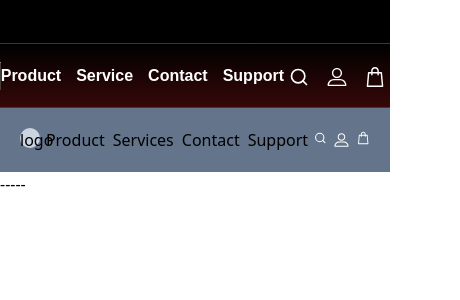
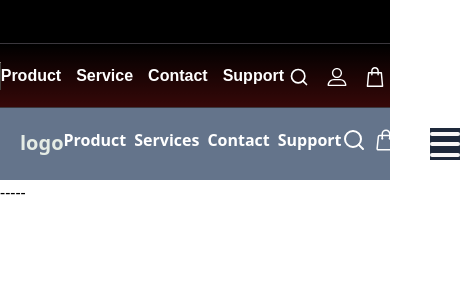
Before and after one commit to zahidhasan9/Zotech-World, a Next.js app: page / in a window 390 px wide. Shown: the top 300 px of the page, 460 px wide, since content can reach past the window. Built offline with nearby package versions, Linux system fonts and the light colour scheme.

Commit message:
fix and add responsive and nutton menu

```diff
--- a/package.json
+++ b/package.json
@@ -9,14 +9,10 @@
     "lint": "next lint"
   },
   "dependencies": {
-    "@emotion/react": "^11.14.0",
-    "@emotion/styled": "^11.14.0",
-    "@mui/icons-material": "^6.3.0",
-    "@mui/material": "^6.3.0",
     "next": "14.2.8",
     "react": "^18",
     "react-dom": "^18",
-    "styled-icons": "^10.47.1",
+    "react-icons": "^5.4.0",
     "tailwind-merge": "^2.6.0"
   },
   "devDependencies": {
--- a/src/app/globals.css
+++ b/src/app/globals.css
@@ -47,9 +47,84 @@
     font-weight: 600;
   }
 
+  /* ------------------nav menu battom------------- */
+  /* From Uiverse.io by Cevorob */
+  .burger {
+    position: relative;
+    width: 30px;
+    height: 25px;
+    background: transparent;
+    cursor: pointer;
+    display: block;
+  }
+
+  .burger input {
+    display: none;
+  }
+
+  .burger span {
+    display: block;
+    position: absolute;
+    height: 4px;
+    width: 100%;
+    background: rgb(248, 247, 247);
+    border-radius: 8px;
+    opacity: 1;
+    left: 0;
+    transform: rotate(0deg);
+    transition: 0.25s ease-in-out;
+  }
+
+  .burger span:nth-of-type(1) {
+    top: 0px;
+    transform-origin: left center;
+  }
+
+  .burger span:nth-of-type(2) {
+    top: 50%;
+    transform: translateY(-50%);
+    transform-origin: left center;
+  }
+
+  .burger span:nth-of-type(3) {
+    top: 100%;
+    transform-origin: left center;
+    transform: translateY(-100%);
+  }
+
+  .burger input:checked ~ span:nth-of-type(1) {
+    transform: rotate(45deg);
+    top: 0px;
+    left: 5px;
+  }
+
+  .burger input:checked ~ span:nth-of-type(2) {
+    width: 0%;
+    opacity: 0;
+  }
+
+  .burger input:checked ~ span:nth-of-type(3) {
+    transform: rotate(-45deg);
+    top: 22px;
+    left: 5px;
+  }
+
   /* -------------------------------start project--------------------------- */
+  .logoweb {
+    color: rgb(229, 236, 229);
+    font-size: 20px;
+    font-weight: 800;
+    margin: 0px;
+    padding: 0px;
+  }
+  .fontcolor {
+    color: white;
+  }
+  .logo {
+    color: white;
+  }
   .logo:hover {
-    fill: #0a0a0a;
-    color: #000000;
+    /* fill: #ec0c0c; */
+    color: #d81212;
   }
 }
--- a/src/components/Navbar/assets/UserIcon.js
+++ b/src/components/Navbar/assets/UserIcon.js
@@ -1,22 +1,34 @@
-import React from 'react'
+import React from 'react';
 import { twMerge } from 'tailwind-merge';
-function UserIcon({className}) {
+function UserIcon({ className }) {
   return (
-    <svg version="1.1" xmlns="http://www.w3.org/2000/svg" viewBox="0 0 129 129" xmlnsXlink="http://www.w3.org/1999/xlink"  className='logo'>
-  <g>
-    <g>
-      <path d="m64.3,71.6c18,0 32.6-14.6 32.6-32.6s-14.6-32.5-32.6-32.5-32.6,14.6-32.6,32.5 14.6,32.6 32.6,32.6zm0-56.6c13.2,0 24,10.8 24,24s-10.8,24-24,24-24-10.8-24-24 10.8-24 24-24z" id="id_101" style={{fill:" rgb(255, 255, 255)"}}></path>
-      <path d="m7.9,122.5h113.2c2.4,0 4.3-1.9 4.3-4.3 0-22.5-18.3-40.9-40.9-40.9h-40c-22.5,0-40.9,18.3-40.9,40.9-1.33227e-15,2.4 1.9,4.3 4.3,4.3zm36.6-36.6h40c16.4,0 29.9,12.2 32,28h-104c2.1-15.7 15.6-28 32-28z" id="id_102" style={{fill:" rgb(255, 255, 255)"}}></path>
-    </g>
-  </g>
-</svg>
-  )
+    <svg
+      version='1.1'
+      xmlns='http://www.w3.org/2000/svg'
+      viewBox='0 0 129 129'
+      xmlnsXlink='http://www.w3.org/1999/xlink'
+      className={className}
+    >
+      <g>
+        <g>
+          <path
+            d='m64.3,71.6c18,0 32.6-14.6 32.6-32.6s-14.6-32.5-32.6-32.5-32.6,14.6-32.6,32.5 14.6,32.6 32.6,32.6zm0-56.6c13.2,0 24,10.8 24,24s-10.8,24-24,24-24-10.8-24-24 10.8-24 24-24z'
+            id='id_101'
+            style={{ fill: ' rgb(255, 255, 255)' }}
+          ></path>
+          <path
+            d='m7.9,122.5h113.2c2.4,0 4.3-1.9 4.3-4.3 0-22.5-18.3-40.9-40.9-40.9h-40c-22.5,0-40.9,18.3-40.9,40.9-1.33227e-15,2.4 1.9,4.3 4.3,4.3zm36.6-36.6h40c16.4,0 29.9,12.2 32,28h-104c2.1-15.7 15.6-28 32-28z'
+            id='id_102'
+            style={{ fill: ' rgb(255, 255, 255)' }}
+          ></path>
+        </g>
+      </g>
+    </svg>
+  );
 }
 
-export default UserIcon
+export default UserIcon;
 
-
-
-
-
-{/* <svg xmlns="http://www.w3.org/2000/svg" viewBox="0 0 32 32" style={{enableBackground:"new 0 0 32 32"}} xmlSpace="preserve"><path d="M16 14c-3.86 0-7-3.14-7-7s3.14-7 7-7 7 3.14 7 7-3.14 7-7 7zm0-12c-2.757 0-5 2.243-5 5s2.243 5 5 5 5-2.243 5-5-2.243-5-5-5zM27 32a1 1 0 0 1-1-1v-6.115a6.95 6.95 0 0 0-6.942-6.943h-6.116A6.95 6.95 0 0 0 6 24.885V31a1 1 0 1 1-2 0v-6.115c0-4.93 4.012-8.943 8.942-8.943h6.116c4.93 0 8.942 4.012 8.942 8.943V31a1 1 0 0 1-1 1z"/></svg> */}
+{
+  /* <svg xmlns="http://www.w3.org/2000/svg" viewBox="0 0 32 32" style={{enableBackground:"new 0 0 32 32"}} xmlSpace="preserve"><path d="M16 14c-3.86 0-7-3.14-7-7s3.14-7 7-7 7 3.14 7 7-3.14 7-7 7zm0-12c-2.757 0-5 2.243-5 5s2.243 5 5 5 5-2.243 5-5-2.243-5-5-5zM27 32a1 1 0 0 1-1-1v-6.115a6.95 6.95 0 0 0-6.942-6.943h-6.116A6.95 6.95 0 0 0 6 24.885V31a1 1 0 1 1-2 0v-6.115c0-4.93 4.012-8.943 8.942-8.943h6.116c4.93 0 8.942 4.012 8.942 8.943V31a1 1 0 0 1-1 1z"/></svg> */
+}
--- /dev/null
+++ b/src/components/Navbar/assets/navmenuButton.js
@@ -0,0 +1,15 @@
+import React from 'react';
+
+export default function navmenuButton() {
+  return (
+    /* From Uiverse.io by Cevorob */
+    <div className=''>
+      <label className='burger' for='burger'>
+        <input type='checkbox' id='burger' />
+        <span></span>
+        <span></span>
+        <span></span>
+      </label>
+    </div>
+  );
+}
--- a/src/components/Navbar/navbarmain.js
+++ b/src/components/Navbar/navbarmain.js
@@ -1,4 +1,7 @@
 'use client';
+import { HiOutlineShoppingBag } from 'react-icons/hi2';
+import { FiUser, FiSearch } from 'react-icons/fi';
+import NavmenuButton from './assets/navmenuButton';
 import SearchIcon from './assets/searchIcon';
 import UserIcon from './assets/UserIcon';
 import BagIcon from './assets/BagIcon';
@@ -7,9 +10,9 @@ function navbarmain() {
   return (
     <>
       <div className='flex  bg-slate-500 justify-between px-5 py-5'>
-        <div className='h-5 w-5 bg-slate-300 rounded-full '>logo</div>
+        <div className='logoweb  '>logo</div>
         <div>
-          <ul className='flex gap-x-2'>
+          <ul className='flex gap-x-2 font-semibold fontcolor'>
             <li>Product</li>
             <li>Services</li>
             <li>Contact</li>
@@ -17,9 +20,12 @@ function navbarmain() {
           </ul>
         </div>
         <div className=' flex gap-x-2'>
-          <SearchIcon className='h-5 w-5 ' />
-          <UserIcon className='h-5 w-5 ' />
-          <BagIcon className='h-5 w-5 hover:fill-black' />
+          <FiSearch className='h-6 w-6 logo ' />
+          <HiOutlineShoppingBag className='h-6 w-6 logo' />
+          <FiUser className='h-6 w-6 logo ' />
+        </div>
+        <div className='menue flex justify-center items-center h-8 w-8 relative  overflow- bg-slate-800  md:hidden '>
+          <NavmenuButton className='' />
         </div>
       </div>
     </>
```
Also changed, not shown: 1 other file (tests, documents, lock files or other folders).
